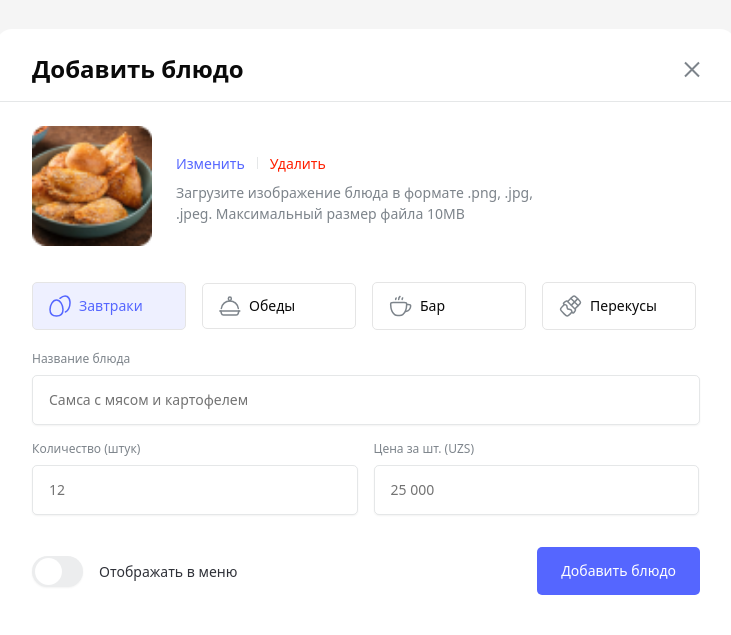
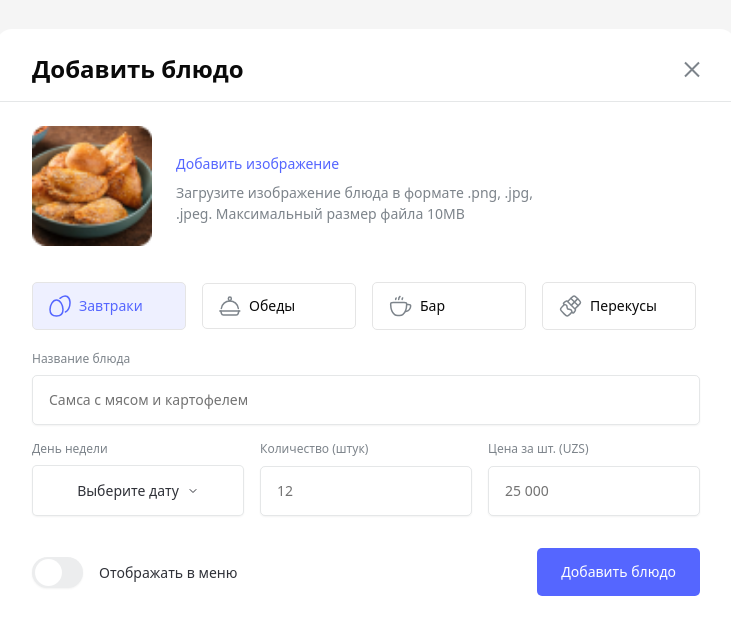
Before and after one commit to soliha10/u-cafe, a React (Vite) app: page / in a window 1280 px wide. Shown: the part 149-784 px from the top of the page, without its empty margins (274-1005 px from the left). Built offline with nearby package versions, Linux system fonts and the light colour scheme.

Commit message:
Complete add  modal

```diff
--- a/src/App.tsx
+++ b/src/App.tsx
@@ -1,5 +1,5 @@
 import './App.css';
-import EditModal from './components/manage-order/edit-modal';
+import AddModal from './components/manage-order/add-modal';
 // import ManageOrder from './components/manage-order/manage-order';
 // import OrderHistory from './components/order-history/order-history';
 // import LoginPage from './components/login/login-page'
@@ -10,7 +10,7 @@ function App() {
 			{/* <LoginPage/> */}
 			{/* <OrderHistory/> */}
 			{/* <ManageOrder/> */}
-			<EditModal/>
+			<AddModal/>
 		</>
 	);
 }
--- /dev/null
+++ b/src/components/manage-order/add-modal.tsx
@@ -0,0 +1,253 @@
+import XBtn from '@/assets/icons/x-btn';
+import { Button } from '../ui/button';
+import BreakfastIcon from '@/assets/icons/breakfast';
+import Lunch from '@/assets/icons/lunch';
+import Cup from '@/assets/icons/cup';
+import Chocolate from '@/assets/icons/chocolate';
+import { zodResolver } from '@hookform/resolvers/zod';
+import { useForm } from 'react-hook-form';
+import { z } from 'zod';
+import samsa from '@/assets/images/chicken.png';
+import {
+	Form,
+	FormControl,
+	FormField,
+	FormItem,
+	FormLabel,
+	FormMessage,
+} from '../ui/form';
+import { Input } from '../ui/input';
+import { Switch } from '../ui/switch';
+import { Popover, PopoverContent, PopoverTrigger } from '../ui/popover';
+import { ChevronDownIcon } from 'lucide-react';
+import { Calendar } from '../ui/calendar';
+import { useState } from 'react';
+
+const formSchema = z.object({
+	name: z.string().min(2, {
+		message: 'Username must be at least 2 characters.',
+	}),
+	count: z.string().min(2, {
+		message: 'Count must be at least 2 characters.',
+	}),
+	price: z.string().min(2, {
+		message: 'Price must be at least 2 characters.',
+	}),
+	show: z.string().min(2, {
+		message: 'Show must be at least 2 characters.',
+	}),
+});
+
+export default function AddModal() {
+	const menuItems = [
+		{
+			pic: <BreakfastIcon />,
+			name: 'Завтраки',
+		},
+		{
+			pic: <Lunch />,
+			name: 'Обеды',
+		},
+		{
+			pic: <Cup />,
+			name: 'Бар',
+		},
+		{
+			pic: <Chocolate />,
+			name: 'Перекусы',
+		},
+	];
+	const form = useForm<z.infer<typeof formSchema>>({
+		resolver: zodResolver(formSchema),
+		defaultValues: {
+			name: '',
+			count: '',
+			price: '',
+			show: '',
+		},
+	});
+
+	function onSubmit(values: z.infer<typeof formSchema>) {
+		console.log(values);
+	};
+	const [open, setOpen] = useState(false);
+	const [date, setDate] = useState<Date | undefined>(undefined);
+	return (
+		<div className='bg-[#F5F5F5] h-full pt-[178px] pb-[138px] '>
+			<div className='w-full max-w-[1432px] px-5 mx-auto '>
+				<div className='w-[740px] mx-auto  bg-white rounded-2xl pt-6 pb-12   '>
+					<div className='flex items-center justify-between px-9 pb-4 border-b border-[#7d858b33] mb-6  '>
+						<h3 className='text-2xl font-semibold '>Добавить блюдо</h3>
+						<Button>
+							<XBtn />
+						</Button>
+					</div>
+
+					<div className='px-9 flex gap-6 mb-8'>
+						<img src={samsa} alt='' className='w-[120px] h-[120px] ' />
+						<div className='py-[26.5px] text-[14px] w-[372px]  '>
+							<Button className='text-[#5566FF] font-medium '>
+								Добавить изображение
+							</Button>
+							<p className='mt-2 text-[#7D848B]   '>
+								Загрузите изображение блюда в формате .png, .jpg, .jpeg.
+								Максимальный размер файла 10MB
+							</p>
+						</div>
+					</div>
+
+					<ul className='flex items-center gap-4 mb-[21px] px-9 '>
+						{menuItems.map(({ pic, name }) => (
+							<li key={name}>
+								<Button
+									className={`${
+										name === 'Завтраки' ? 'bg-[#EEF0FF] text-[#5566FF]' : ''
+									} w-[154px] justify-start `}
+									variant={'menu'}
+									size={'menu'}
+								>
+									{pic}
+									<span>{name}</span>
+								</Button>
+							</li>
+						))}
+					</ul>
+
+					<Form {...form}>
+						<form
+							onSubmit={form.handleSubmit(onSubmit)}
+							className='space-y-8 px-9'
+						>
+							<FormField
+								control={form.control}
+								name='name'
+								render={({ field }) => (
+									<FormItem className='mb-4'>
+										<FormLabel className='text-[#7D848B] text-xs  '>
+											Название блюда
+										</FormLabel>
+										<FormControl>
+											<Input
+												placeholder='Самса c мясом и картофелем'
+												{...field}
+												className='py-[14px] px-4 rounded-[5px] border-[#7d858b33] text-[14px] text-[#2F3138]    '
+												value={field.value}
+											/>
+										</FormControl>
+
+										<FormMessage />
+									</FormItem>
+								)}
+							/>
+							<div className='flex '>
+								<FormField
+									control={form.control}
+									name='count'
+									render={() => (
+										<FormItem className='mb-0 me-4'>
+											<FormLabel className='text-[#7D848B] text-xs  '>
+												День недели
+											</FormLabel>
+
+											<Popover open={open} onOpenChange={setOpen}>
+												<PopoverTrigger asChild>
+													<Button
+														variant='outline'
+														id='date'
+                            className='w-[212px]  py-[14px] px-4 rounded-[5px] border-[#7d858b33] text-[14px] text-[#2F3138]    '
+                            >
+														{date ? date.toLocaleDateString() : 'Выберите дату'}
+														<ChevronDownIcon className='w-3 h-3' />
+													</Button>
+												</PopoverTrigger>
+												<PopoverContent
+													className='w-auto overflow-hidden p-0'
+													align='start'
+												>
+													<Calendar
+														mode='single'
+														selected={date}
+														captionLayout='dropdown'
+														onSelect={(date) => {
+															setDate(date);
+															setOpen(false);
+														}}
+													/>
+												</PopoverContent>
+											</Popover>
+											<FormMessage />
+										</FormItem>
+									)}
+								/>
+								<FormField
+									control={form.control}
+									name='count'
+									render={({ field }) => (
+										<FormItem className='mb-0 me-4'>
+											<FormLabel className='text-[#7D848B] text-xs  '>
+												Количество (штук)
+											</FormLabel>
+											<FormControl>
+												<Input
+													placeholder='12'
+													{...field}
+													className='w-[212px]  py-[14px] px-4 rounded-[5px] border-[#7d858b33] text-[14px] text-[#2F3138]    '
+												/>
+											</FormControl>
+
+											<FormMessage />
+										</FormItem>
+									)}
+								/>
+								<FormField
+									control={form.control}
+									name='price'
+									render={({ field }) => (
+										<FormItem className='mb-0'>
+											<FormLabel className='text-[#7D848B] text-xs  '>
+												Цена за шт. (UZS)
+											</FormLabel>
+											<FormControl>
+												<Input
+													placeholder='25 000'
+													{...field}
+													className='w-[212px]  py-[14px] px-4 rounded-[5px] border-[#7d858b33] text-[14px] text-[#2F3138]    '
+												/>
+											</FormControl>
+
+											<FormMessage />
+										</FormItem>
+									)}
+								/>
+							</div>
+							<div className='flex items-center justify-between '>
+								<FormField
+									control={form.control}
+									name='show'
+									render={() => (
+										<FormItem className='flex mb-0'>
+											<Switch className='w-[51px] h-[31px] me-2  ' />
+											<FormLabel className='text-[#2F3138] text-[14px] font-medium '>
+												Отображать в меню
+											</FormLabel>
+
+											<FormMessage />
+										</FormItem>
+									)}
+								/>
+
+								<Button
+									variant={'checkbox'}
+									type='submit'
+									className='py-[14px] px-6 '
+								>
+									Добавить блюдо
+								</Button>
+							</div>
+						</form>
+					</Form>
+				</div>
+			</div>
+		</div>
+	);
+}
```
